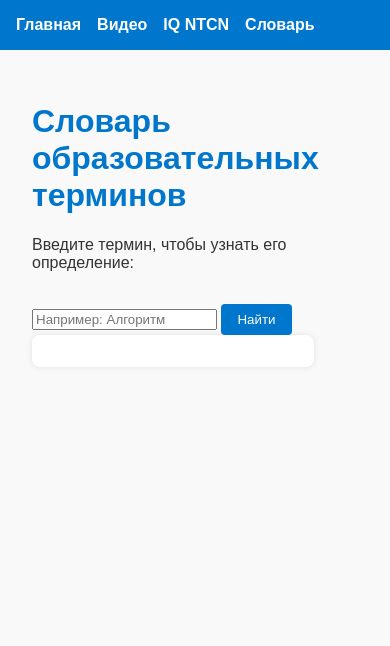
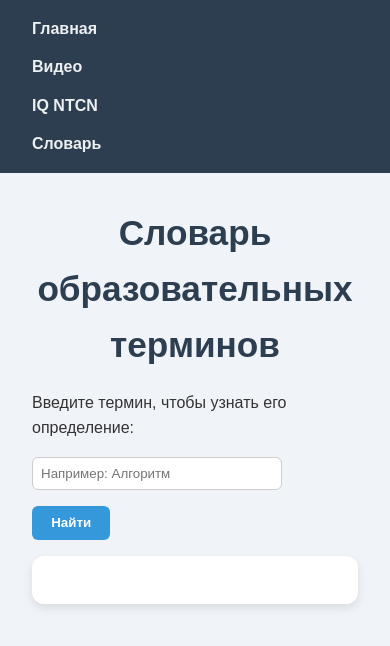
Before and after one commit to leon4ik-s/School-of-Success-v2, a plain HTML site: page terms.html in a window 390 px wide. Drawn offline with Linux system fonts and the light colour scheme.

Commit message:
Update style.css

```diff
--- a/style.css
+++ b/style.css
@@ -1,8 +1,144 @@
-body { font-family: Arial, sans-serif; margin:0; background:#f9f9f9; color:#333; }
-nav { background:#0077cc; padding:1rem; display:flex; gap:1rem; }
-nav a { color:white; text-decoration:none; font-weight:bold; }
-main { padding:2rem; }
-h1 { color:#0077cc; }
-.cards { display:flex; flex-wrap:wrap; gap:1rem; }
-.card, .widget { background:white; padding:1rem; border-radius:8px; box-shadow:0 0 6px rgba(0,0,0,0.1); width:250px; }
-button { padding:0.5rem 1rem; margin-top:1rem; cursor:pointer; background:#0077cc; color:white; border:none; border-radius:4px; }
+/* Сброс стандартных стилей */
+* {
+  margin: 0;
+  padding: 0;
+  box-sizing: border-box;
+}
+
+/* Общие стили страницы */
+body {
+  font-family: 'Arial', sans-serif;
+  background: #f0f4f8;
+  color: #333;
+  line-height: 1.6;
+}
+
+/* Навигация */
+nav {
+  background: #2c3e50;
+  padding: 1rem 2rem;
+  display: flex;
+  gap: 1.5rem;
+}
+
+nav a {
+  color: #ecf0f1;
+  text-decoration: none;
+  font-weight: bold;
+  transition: color 0.2s;
+}
+
+nav a:hover {
+  color: #3498db;
+}
+
+/* Заголовки */
+h1, h2, h3 {
+  color: #2c3e50;
+  margin-bottom: 1rem;
+}
+
+h1 {
+  text-align: center;
+  font-size: 2.2rem;
+  margin-top: 2rem;
+}
+
+/* Основной контейнер */
+main {
+  max-width: 1100px;
+  margin: 2rem auto;
+  padding: 0 2rem;
+}
+
+/* Карточки */
+.cards {
+  display: flex;
+  flex-wrap: wrap;
+  gap: 1rem;
+}
+
+.card {
+  background: #fff;
+  padding: 1rem;
+  border-radius: 12px;
+  box-shadow: 0 4px 10px rgba(0,0,0,0.1);
+  width: 280px;
+  transition: transform 0.2s, box-shadow 0.2s;
+}
+
+.card:hover {
+  transform: translateY(-5px);
+  box-shadow: 0 8px 20px rgba(0,0,0,0.15);
+}
+
+.card h3 {
+  margin-bottom: 0.5rem;
+  font-size: 1.2rem;
+  color: #34495e;
+}
+
+.card a {
+  text-decoration: none;
+  color: #3498db;
+  font-weight: bold;
+}
+
+/* Виджеты (IQ, Словарь) */
+.widget {
+  background: #fff;
+  padding: 1.5rem;
+  border-radius: 12px;
+  box-shadow: 0 4px 10px rgba(0,0,0,0.1);
+  max-width: 350px;
+  margin-top: 1rem;
+}
+
+/* Кнопки */
+button {
+  padding: 0.6rem 1.2rem;
+  margin-top: 1rem;
+  cursor: pointer;
+  background: #3498db;
+  color: white;
+  border: none;
+  border-radius: 6px;
+  font-weight: bold;
+  transition: background 0.2s;
+}
+
+button:hover {
+  background: #2980b9;
+}
+
+/* Поля ввода */
+input[type="text"] {
+  padding: 0.5rem;
+  width: 250px;
+  border: 1px solid #ccc;
+  border-radius: 6px;
+  margin-right: 0.5rem;
+}
+
+/* Списки */
+ul {
+  margin-top: 1rem;
+  list-style: disc inside;
+  color: #555;
+}
+
+p {
+  margin-bottom: 1rem;
+}
+
+/* Адаптивность */
+@media (max-width: 768px) {
+  .cards {
+    justify-content: center;
+  }
+
+  nav {
+    flex-direction: column;
+    gap: 0.8rem;
+  }
+}
```
